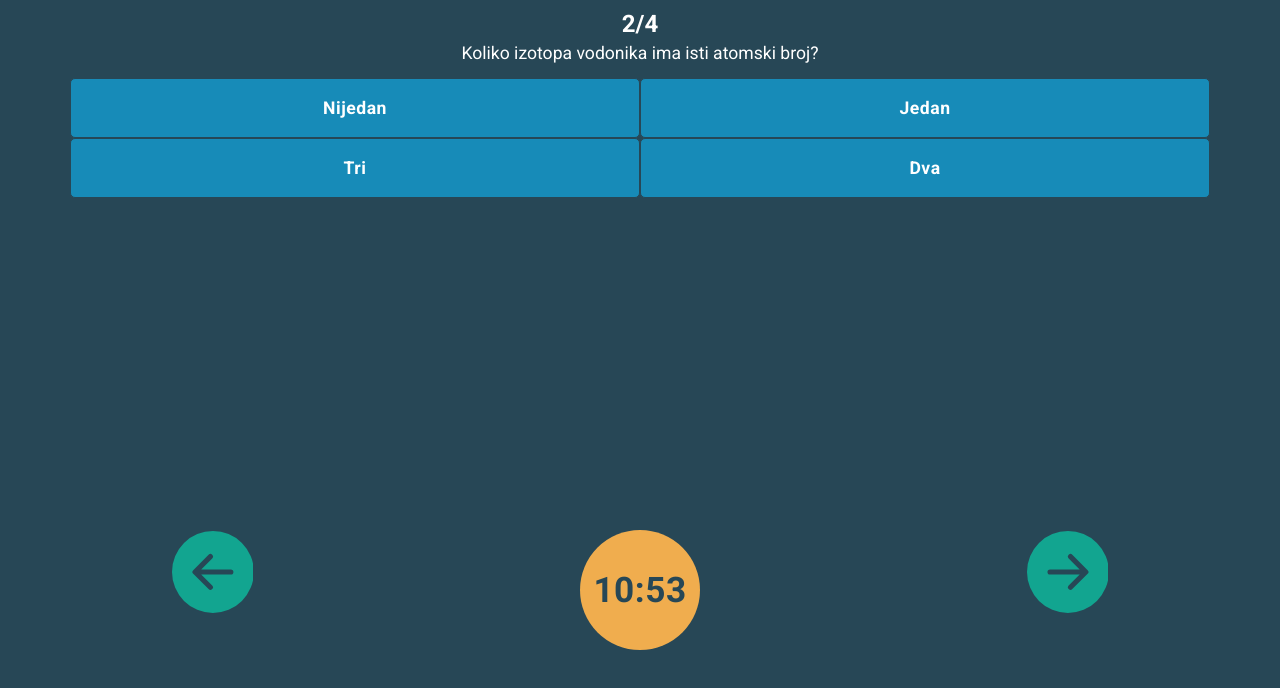
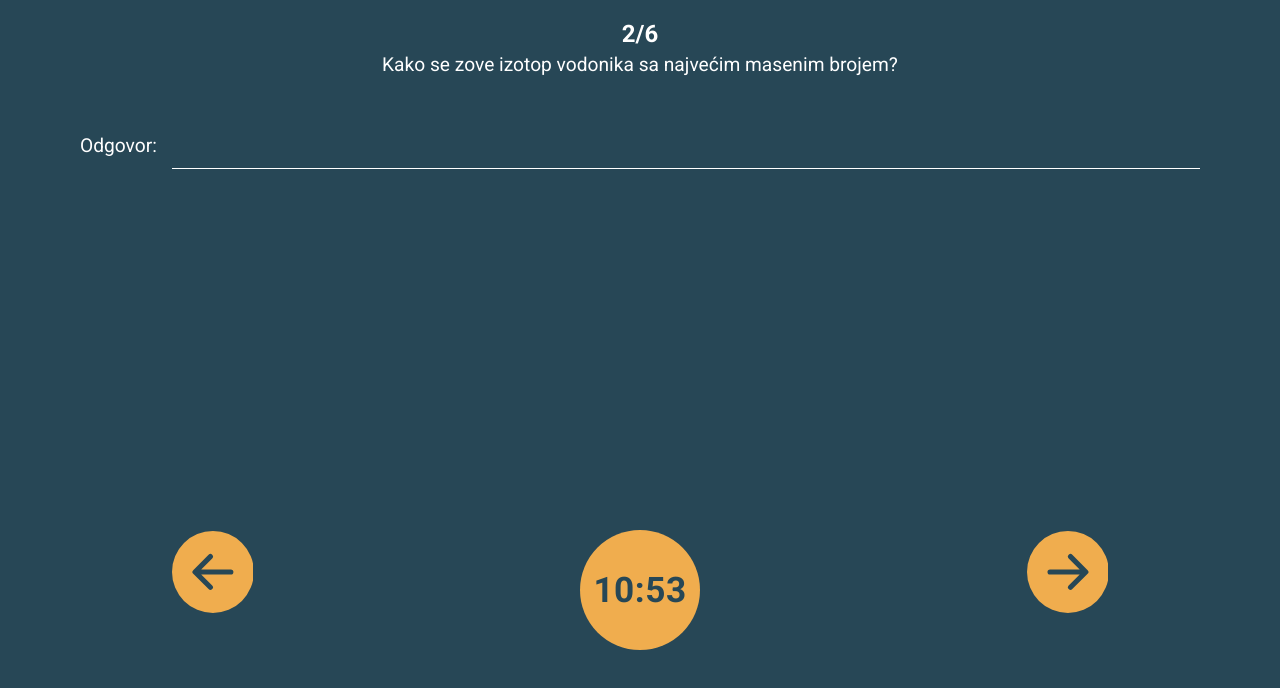
Before and after one commit to sashakojadinovic/reactizz, a React (Create React App) app: page / in a window 1280 px wide. Both pictures are taken after a click on the button 1067 px from the left and 560 px from the top of the page. Shown: the top 688 px of the page. Built offline with nearby package versions, Linux system fonts and the light colour scheme.

Commit message:
Merge new to Alter

```diff
--- a/public/data.json
+++ b/public/data.json
@@ -1,48 +1,100 @@
 [
     {
-        "id":1,
-        "type":"checkbox",
-        "question_text":"Koliko protona ima u atomu čiji je atomski broj 12, a maseni broj 25?",
+        "type": "multipleChoice",
+        "question_text": "Koliko protona ima u atomu čiji je atomski broj 12, a maseni broj 25?",
         "answers": [
-            {"text":"12", "points":10},
-            {"text":"13", "points":-5},
-            {"text":"25", "points":-5},
-            {"text":"8", "points":-5},
-            {"text":"18", "points":-5}
+            {
+                "text": "12",
+                "points": 10
+            },
+            {
+                "text": "13",
+                "points": -5
+            },
+            {
+                "text": "25",
+                "points": -5
+            },
+            {
+                "text": "8",
+                "points": -5
+            },
+            {
+                "text": "18",
+                "points": -5
+            }
+        ]
+    },{
+        "type": "shortAnswer",
+        "question_text": "Kako se zove izotop vodonika sa najvećim masenim brojem?",
+        "answers": ["tricijum","трицијум" ]
+    },
+    {
+        "type": "shortAnswer",
+        "question_text": "Kako se zove žena popa Ćire?",
+        "answers": ["Sida","AIDA" ]
+    },
+
+    {
+        "type": "multipleChoice",
+        "question_text": "Koliko izotopa vodonika ima isti atomski broj?",
+        "answers": [
+            {
+                "text": "Nijedan",
+                "points": -5
+            },
+            {
+                "text": "Jedan",
+                "points": -5
+            },
+            {
+                "text": "Tri",
+                "points": 10
+            },
+            {
+                "text": "Dva",
+                "points": -5
+            }
         ]
     },
     {
-        "id":2,
-        "type":"checkbox",
-        "question_text":"Koliko izotopa vodonika ima isti atomski broj?",
+        "type": "multipleChoice",
+        "question_text": "Obeleži hemijske simbole nemetala.",
         "answers": [
-            {"text":"Nijedan", "points":-5},
-            {"text":"Jedan", "points":-5},
-            {"text":"Tri", "points":10},
-            {"text":"Dva", "points":-5}
-
+            {
+                "text": "Al",
+                "points": -5
+            },
+            {
+                "text": "H",
+                "points": 5
+            },
+            {
+                "text": "O",
+                "points": 5
+            },
+            {
+                "text": "Mg",
+                "points": -5
+            }
         ]
     },
     {
-        "id":3,
-        "type":"checkbox",
-        "question_text":"Obeleži hemijske simbole nemetala.",
+        "type": "multipleChoice",
+        "question_text": "Koji od navedenih hemijskih elemenata može sa hlorom graditi jonsku vezu?",
         "answers": [
-            {"text":"Al", "points":-5},
-            {"text":"H", "points":5},
-            {"text":"O", "points":5},
-            {"text":"Mg", "points":-5}
-        ]
-    },
-    {
-        "id":4,
-        "type":"checkbox",
-        "question_text":"Koji od navedenih hemijskih elemenata može sa hlorom graditi jonsku vezu?",
-        "answers": [
-            {"text":"Natrijum", "points":10},
-            {"text":"Vodonik", "points":-5},
-            {"text":"Ugljenik", "points":-5}
-
+            {
+                "text": "Natrijum",
+                "points": 10
+            },
+            {
+                "text": "Vodonik",
+                "points": -5
+            },
+            {
+                "text": "Ugljenik",
+                "points": -5
+            }
         ]
     }
 ]
--- a/src/App.css
+++ b/src/App.css
@@ -21,6 +21,7 @@ body {
   position: relative;
   margin: 0 auto;
   height: 100%;
+  box-sizing: border-box;
 }
 .row {
   display: flex;
@@ -41,7 +42,7 @@ body {
   font-family: 'Roboto';
 }
 .question-text {
-  font-size: 1.1em;
+  font-size: 1.2em;
   font-family: 'Roboto';
   text-align: center;
   color: #fff;
@@ -51,6 +52,9 @@ body {
 }
 .shadow {
   box-shadow: 0 2px 2px 0 rgba(0, 0, 0, 0.2), 0 3px 1px -2px rgba(0, 0, 0, 0.15), 0 1px 5px 0 rgba(0, 0, 0, 0.3);
+}
+.blue {
+  background-color: #1f7b9e !important;
 }
 .red {
   background-color: #dc3545 !important;
@@ -73,8 +77,12 @@ body {
   letter-spacing: 0.5px;
   border: 1px solid #274756;
 }
+.btn:hover {
+  cursor: pointer;
+}
 .btn:disabled {
   opacity: 1 !important;
+  cursor: default;
 }
 .btn:disabled svg {
   color: #385f6f;
@@ -94,9 +102,34 @@ body {
 }
 .answer-btn {
   font-size: 1.1em;
-  background-color: #178bb8;
+  background-color: #385f6f;
   margin: 0;
   height: 60px;
+}
+.short-answer-input-container {
+  display: flex;
+  margin-top: 30px;
+}
+.short-answer-input-container label {
+  align-self: center;
+  color: #fff;
+  font-family: 'Roboto';
+  font-size: 1.2em;
+  margin-right: 15px;
+}
+#short-answer-input {
+  color: #fff;
+  height: 45px;
+  border: none;
+  text-align: center;
+  font-size: 1.2em;
+  width: 100%;
+  background-color: #274756;
+  border-bottom: 1px solid white;
+}
+#short-answer-input:focus {
+  outline: none;
+  background-color: #385f6f;
 }
 .finish-btn {
   border-radius: 50%;
@@ -111,7 +144,7 @@ body {
 }
 .question-container {
   position: relative;
-  height: 100%;
+  padding: 10px;
 }
 .question-nav {
   justify-content: space-between !important;
@@ -122,7 +155,7 @@ body {
 .question-nav-icon {
   height: auto;
   width: 100%;
-  color: #12a590;
+  color: #f0ad4e;
 }
 .nav-btn {
   background-color: transparent;
@@ -261,13 +294,17 @@ body {
 }
 .fade-enter {
   opacity: 0;
-  transition: opacity 250ms;
+}
+.fade-exit {
+  opacity: 1;
 }
 .fade-enter-active {
   opacity: 1;
+}
+.fade-exit-active {
+  opacity: 0;
+}
+.fade-enter-active,
+.fade-exit-active {
   transition: opacity 250ms;
 }
-.fade-exit {
-  opacity: 0;
-  transition: opacity 250ms;
-}
--- a/src/App.js
+++ b/src/App.js
@@ -1,6 +1,6 @@
 import React, { useState, useEffect } from 'react';
-import Question from './components/Question';
 import QuestionNavigation from './components/QuestionNavigation';
+import QuestionContent from './components/QuestionContent';
 import './App.css';
 function App() {
   console.log("APP RENDERED");
@@ -50,25 +50,28 @@ function App() {
 
     });
     setScore(score);
+    stopQuiz(true);
   }
 
   if (questionData) {
     return (
 
       <div className="container">
-            <Question question={questionData[questionNumber]}
-              questionNumber = {questionNumber+1}
-              lastQuestion ={questionData.length}
-              updateResponses={updateResponses}
+
+        <QuestionContent questionNumber = {questionNumber+1}
+          question = {questionData[questionNumber]}
           score={score}
-              stopped = {stopped}
+          stopped={stopped}
+          lastQuestion={questionData.length}
+          updateResponses = {updateResponses}
            />
-            <QuestionNavigation questionNumber = {questionNumber+1}
-             lastQuestion ={questionData.length}
+        <QuestionNavigation questionNumber={questionNumber + 1}
+          lastQuestion={questionData.length}
           changeQuestion={changeQuestion}
           finish={finish}
           score={score}
-             stopped = {stopped} />
+          stopped={stopped}
+        />
 
       </div>
 
--- a/src/App.less
+++ b/src/App.less
@@ -1,6 +1,6 @@
 /* Colors */
 @white: #fff;
-@blue:#178bb8;
+@blue:#1f7b9e;
 @red:#dc3545;
 @green:#12a590;
 @yellow:#f0ad4e;
@@ -30,6 +30,7 @@ html, body{
   position:relative;
   margin:0 auto;
   height: 100%;
+  box-sizing: border-box;
 }
 .row{
   display: flex;
@@ -51,7 +52,7 @@ html, body{
 }
 .question-text{
   //font-weight:700;
-  font-size:1.1em;
+  font-size:1.2em;
   font-family: @main-font;
   text-align: center;
   color:@white;
@@ -61,6 +62,9 @@ html, body{
 }
 .shadow{
   box-shadow: 0 2px 2px 0 rgb(0 0 0 / 20%), 0 3px 1px -2px rgb(0 0 0 / 15%), 0 1px 5px 0 rgb(0 0 0 / 30%)
+}
+.blue{
+  background-color:@blue !important;
 }
 .red{
   background-color:@red !important;
@@ -87,8 +91,12 @@ html, body{
 
   //.shadow();
 }
+.btn:hover{
+  cursor: pointer;
+}
 .btn:disabled{
   opacity:1 !important;
+  cursor: default;
 }
 .btn:disabled svg{
   color: @gray;
@@ -109,10 +117,37 @@ html, body{
 }
 .answer-btn{
   font-size:1.1em;
-  background-color: @blue;
+  //background-color: @blue;
+  background-color: @gray;
   margin:0;
   height:60px;
 
+}
+.short-answer-input-container{
+  display: flex;
+  margin-top:30px;
+}
+.short-answer-input-container label{
+  align-self: center;
+  color:@white;
+  font-family: @main-font;
+  font-size:1.2em;
+  margin-right:15px;
+}
+#short-answer-input{
+  color:@white;
+  height: 45px;
+  border: none;
+  text-align: center;
+  font-size: 1.2em;
+  width: 100%;
+  background-color:@dark;
+  border-bottom: 1px solid white;
+
+}
+#short-answer-input:focus{
+  outline:none;
+  background-color:@gray;
 }
 .finish-btn{
   border-radius:50%;
@@ -127,7 +162,7 @@ html, body{
 }
 .question-container{
   position:relative;
-  height:100%;
+  padding:10px;
 }
 .question-nav{
   //margin-top:30px;
@@ -139,7 +174,7 @@ html, body{
 .question-nav-icon{
   height:auto;
   width:100%;
-  color:@green;
+  color:@yellow;
 }
 .nav-btn{
   background-color: transparent;
@@ -271,14 +306,18 @@ html, body{
   to {opacity: 1;}
 }
 .fade-enter{
-  opacity:0;
+  opacity: 0;
+}
+.fade-exit{
+  opacity: 1;
+}
+.fade-enter-active{
+  opacity: 1;
+}
+.fade-exit-active{
+  opacity: 0;
+}
+.fade-enter-active,
+.fade-exit-active{
   transition: opacity @transition-time;
 }
-.fade-enter-active{
-  opacity:1;
-  transition: opacity @transition-time;
-}
-.fade-exit{
-  opacity:0;
-  transition: opacity @transition-time;
-}
--- a/src/components/Answer.js
+++ b/src/components/Answer.js
@@ -1,3 +1,4 @@
+import React from 'react';
 function Answer(props){
     function answerChanged(){
         if(!props.stopped){
@@ -5,9 +6,12 @@ function Answer(props){
         }
 
     }
-    var additionalClasses =''
+    var additionalClasses ='';
+    if(!props.finished){
+        additionalClasses='blue';
+    }
     if(props.finished && props.answer.points>0){
-        additionalClasses = 'green';
+        additionalClasses  = 'green';
     }
     if(props.finished && props.answer.points<0 && props.answer.answered){
         additionalClasses += 'red';
--- a/src/components/Modal.js
+++ b/src/components/Modal.js
@@ -1,3 +1,4 @@
+import React from 'react';
 import {ExclamationTriangle} from 'react-bootstrap-icons';
 function Modal(props) {
     return (
--- /dev/null
+++ b/src/components/MultipleChoice.js
@@ -0,0 +1,29 @@
+import React from 'react';
+import Answer from './Answer';
+function MultipleChoice(props) {
+    console.log("Question RENDERED");
+    const loadedQuestion = props.question ? props.question.answers : [];
+
+
+
+    return (
+        <div className="question-container">
+            <div>
+                <h2 className="question-number center">{props.questionNumber}/{props.lastQuestion}</h2>
+                <p className="question-text">{props.question.question_text}</p></div>
+
+            <div className="row">
+                {loadedQuestion.map((a, index) => <Answer
+                    id={index}
+                    answer={a}
+                    updateResponses={props.updateResponses}
+                    finished={props.score ? true : false}
+                    key={index}
+                    stopped={props.stopped}
+                />)}
+            </div>
+        </div>
+
+    );
+};
+export default MultipleChoice;
--- a/src/components/Question.js
+++ /dev/null
@@ -1,32 +0,0 @@
-import Answer from './Answer';
-import { SwitchTransition, CSSTransition } from "react-transition-group";
-function Question(props) {
-    console.log("Question RENDERED");
-    const loadedQuestion = props.question ? props.question.answers : [];
-
-
-
-    return (
-        <SwitchTransition>
-            <CSSTransition key={props.questionNumber} timeout={250} classNames="fade" >
-                <div className="question-container">
-                    <div>
-                        <h2 className="question-number center">{props.questionNumber}/{props.lastQuestion}</h2>
-                        <p className="question-text">{props.question.question_text}</p></div>
-
-                    <div className="row">
-                        {loadedQuestion.map((a, index) => <Answer
-                            id={index}
-                            answer={a}
-                            updateResponses={props.updateResponses}
-                            finished={props.score ? true : false}
-                            key={index}
-                            stopped = {props.stopped}
-                        />)}
-                    </div>
-                </div>
-            </CSSTransition>
-        </SwitchTransition>
-    );
-};
-export default Question;
--- /dev/null
+++ b/src/components/QuestionContent.js
@@ -0,0 +1,25 @@
+import React from 'react';
+import MultipleChoice from './MultipleChoice';
+import ShortAnswer from './ShortAnswer';
+import { SwitchTransition, CSSTransition } from "react-transition-group";
+function QuestionContent(props) {
+    return (
+        <SwitchTransition>
+            <CSSTransition key={props.questionNumber} timeout={250} classNames="fade" >
+
+            {props.question.type==="multipleChoice"?
+            <MultipleChoice question={props.question}
+              questionNumber = {props.questionNumber}
+              lastQuestion ={props.lastQuestion}
+              updateResponses={props.updateResponses}
+              score={props.score}
+              stopped = {props.stopped}
+              />:<ShortAnswer question={props.question}
+              questionNumber = {props.questionNumber}
+              lastQuestion ={props.lastQuestion} /> }
+            </CSSTransition>
+        </SwitchTransition>
+    );
+}
+
+export default QuestionContent;
--- a/src/components/QuestionNavigation.js
+++ b/src/components/QuestionNavigation.js
@@ -1,9 +1,8 @@
 import { ArrowLeftCircleFill, ArrowRightCircleFill } from 'react-bootstrap-icons';
-import { useState } from 'react';
+import React, { useState } from 'react';
 import Clock from './Clock';
 import Modal from './Modal';
 //import Swipe from './Swipe';
-
 function QuestionNavigation(props) {
     const [modal, setModal] = useState(false);
     function closeModal(confirmed) {
@@ -19,7 +18,7 @@ function QuestionNavigation(props) {
 
             <button disabled={props.questionNumber < 2} onClick={() => props.changeQuestion(-1)}
                 className="btn nav-btn block"><ArrowLeftCircleFill className="question-nav-icon" /></button>
-            <button onClick={() => setModal(true)} className={`btn finish-btn ${props.score ? "green score-btn" : "yellow"}`} >{props.score ? props.score : <Clock stopped={props.stopped} />}</button>
+            <button disabled={props.score?true:''} onClick={() => setModal(true)} className={`btn finish-btn ${props.score ? "green score-btn" : "yellow"}`} >{props.score ? props.score : <Clock stopped={props.stopped} />}</button>
             <button disabled={props.questionNumber > props.lastQuestion - 1} onClick={() => props.changeQuestion(1)} className="btn nav-btn block"> <ArrowRightCircleFill className="question-nav-icon" /></button>
         </div>
     );
--- /dev/null
+++ b/src/components/ShortAnswer.js
@@ -0,0 +1,22 @@
+import React from 'react';
+
+
+function ShortAnswer(props) {
+    return (
+        <div className="question-container">
+            <div>
+                <h2 className="question-number center">{props.questionNumber}/{props.lastQuestion}</h2>
+                <p className="question-text">{props.question.question_text}</p>
+                <div className="short-answer-input-container">
+                    <label htmlFor="short-answer-input">Odgovor:</label>
+                    <input id="short-answer-input" type="text" />
+                </div>
+
+
+            </div>
+        </div>
+
+    )
+}
+
+export default ShortAnswer
```
Lines whose indentation alone changed are shown as unchanged.
